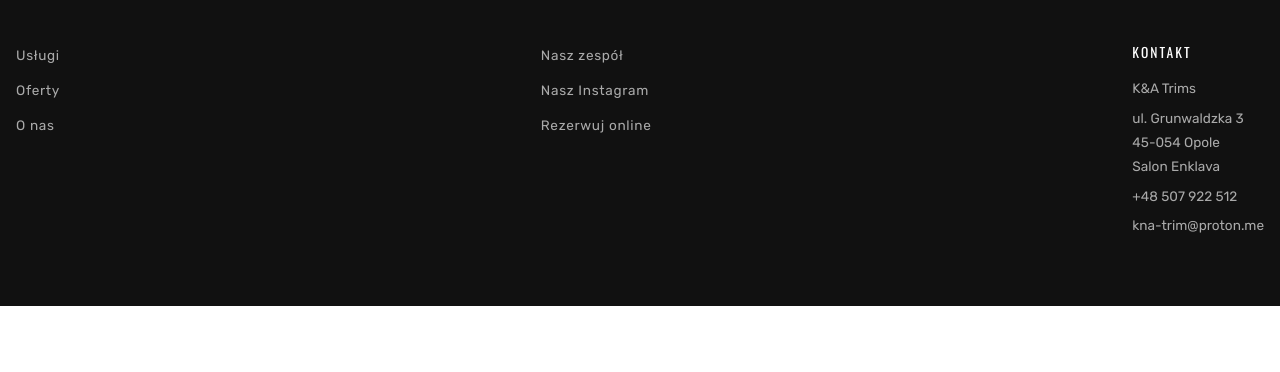
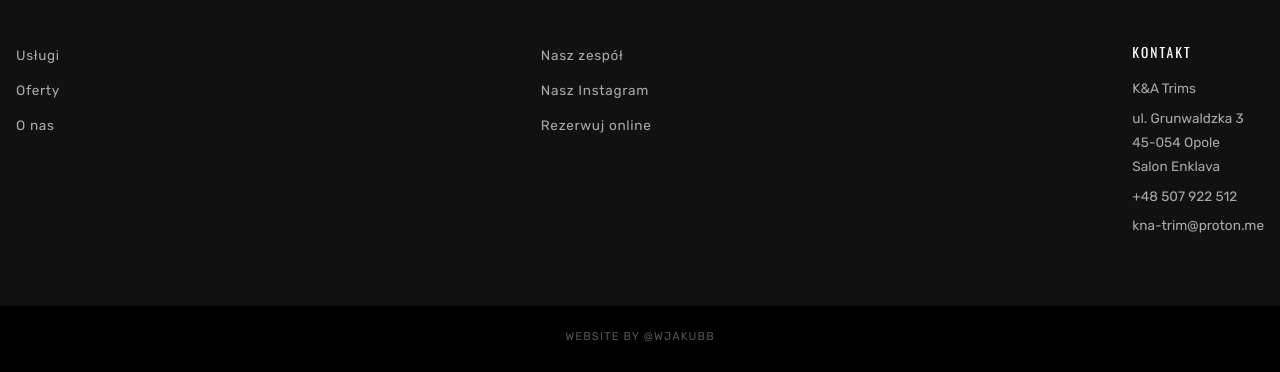
Before and after one commit to knatrims/knatrims.github.io, a plain HTML site: page index.html in a window 1280 px wide. Shown: the part 3354-3726 px from the top of the page. Before the commit the page ends 3660 px from the top, so only its background shows below. Drawn offline with nearby package versions, Linux system fonts and the light colour scheme.

Commit message:
Add files via upload

```diff
--- a/index.html
+++ b/index.html
@@ -201,7 +201,9 @@
         </div>
       </div>
   </footer>
-
+  <div class="website-author">
+    <a href="https://instagram.com/wjakubb" target="_blank" rel="noopener">website by @wjakubb</a>
+  </div>
   <script src="script.js"></script>
 </body>
 </html>
--- a/style.css
+++ b/style.css
@@ -507,6 +507,25 @@ ul { list-style: none; }
   color: var(--accent);
 }
 
+.website-author {
+  background: #000;
+  text-align: center;
+  padding: 1rem 1rem 1.5rem;
+}
+
+.website-author a {
+  font-family: 'Rubik', sans-serif;
+  font-size: 0.7rem;
+  color: #555;
+  letter-spacing: 0.1em;
+  text-transform: uppercase;
+  transition: color 0.3s;
+}
+
+.website-author a:hover {
+  color: var(--accent);
+}
+
 /* ===== RESPONSIVE ===== */
 @media (max-width: 900px) {
   .section { grid-template-columns: 1fr; }
```
